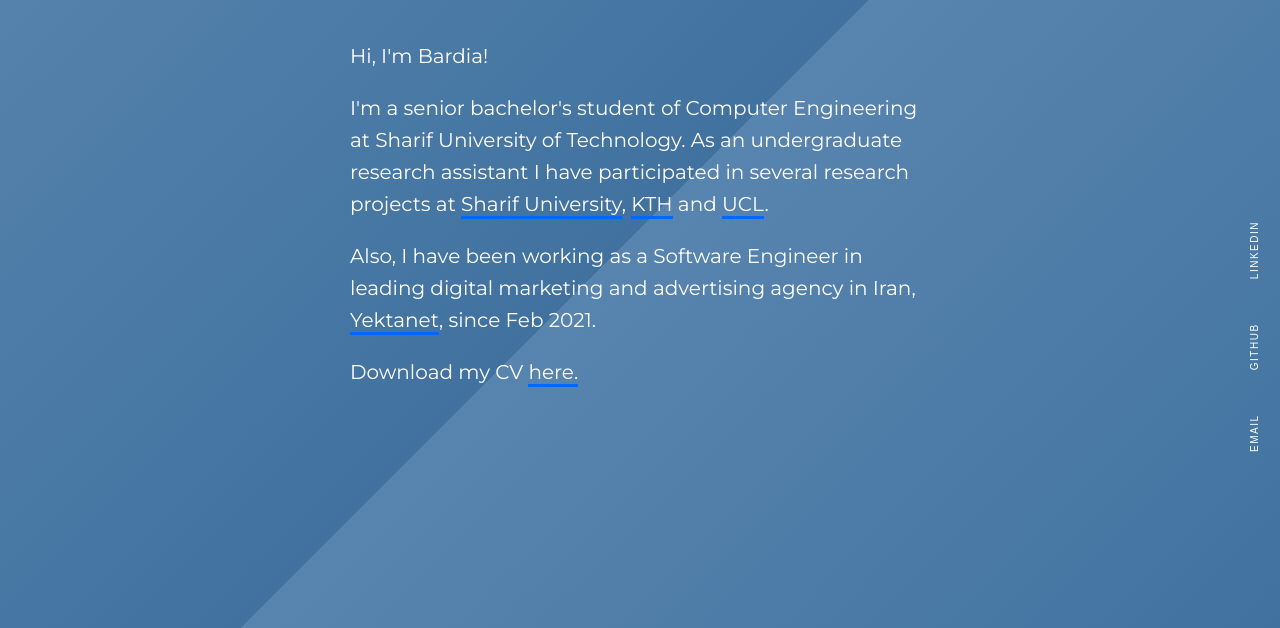
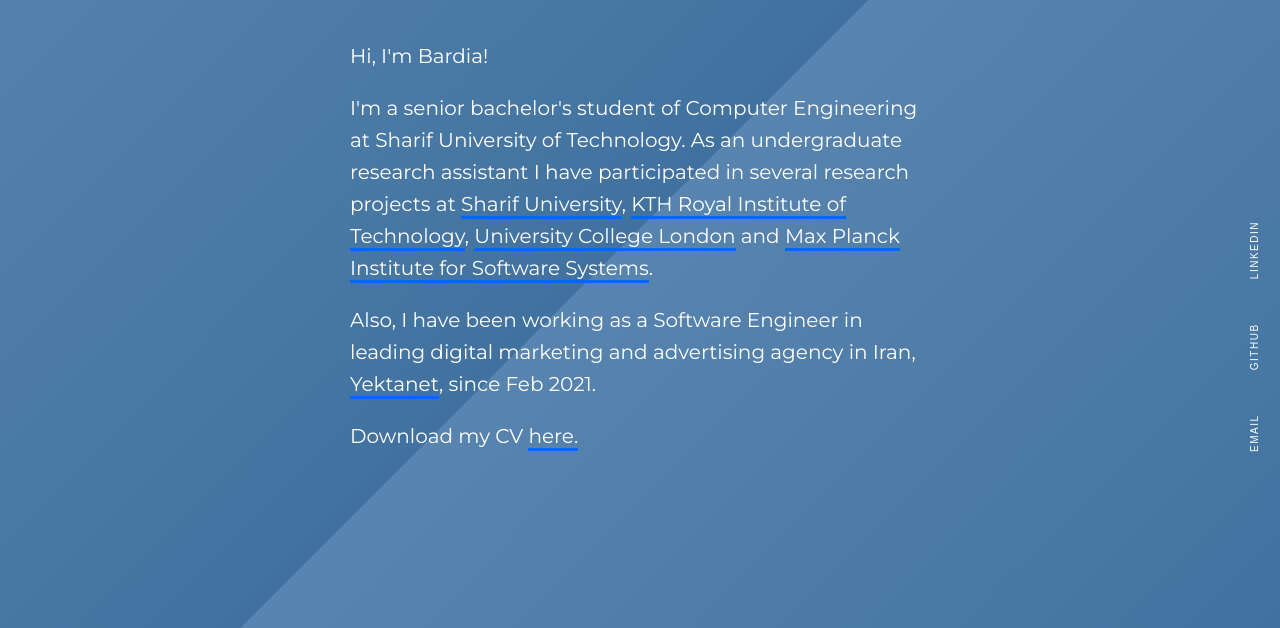
Before and after one commit to bardia-mhd/bardia-mhd.github.io, a plain HTML site: page index.html in a window 1280 px wide. Shown: the part 172-800 px from the top of the page. Drawn offline with Linux system fonts and the light colour scheme.

Commit message:
Update research experience

```diff
--- a/index.html
+++ b/index.html
@@ -19,7 +19,7 @@
       </header>
       <article>
         <p> Hi, I'm Bardia! </p>
-        <p> I'm a senior bachelor's student of Computer Engineering at Sharif University of Technology. As an undergraduate research assistant I have participated in several research projects at <a href="http://www.en.sharif.edu/", alt="Sharif University of Technology">Sharif University</a>, <a href="https://www.kth.se/en" alt="KTH Royal Institute of Technology">KTH</a> and <a href="https://www.ucl.ac.uk/" alt="University College London">UCL</a>.</p>
+        <p> I'm a senior bachelor's student of Computer Engineering at Sharif University of Technology. As an undergraduate research assistant I have participated in several research projects at <a href="http://www.en.sharif.edu/", alt="Sharif University of Technology">Sharif University</a>, <a href="https://www.kth.se/en" alt="KTH Royal Institute of Technology">KTH Royal Institute of Technology</a>, <a href="https://www.ucl.ac.uk/" alt="University College London">University College London</a> and <a href="https://www.mpi-sws.org/" alt="Max Planck Institute for Software Systems">Max Planck Institute for Software Systems</a>.</p>
         <p> Also, I have been working as a Software Engineer in leading digital marketing and advertising agency in Iran, <a href="https://www.yektanet.com/">Yektanet</a>, since Feb 2021.</p>
         <p> Download my CV <a href="https://drive.google.com/file/d/1DYpMMwl3TCh07tvfLqyweyri5Syo49si/view?usp=sharing">here.</a></p>
       </article>
```
